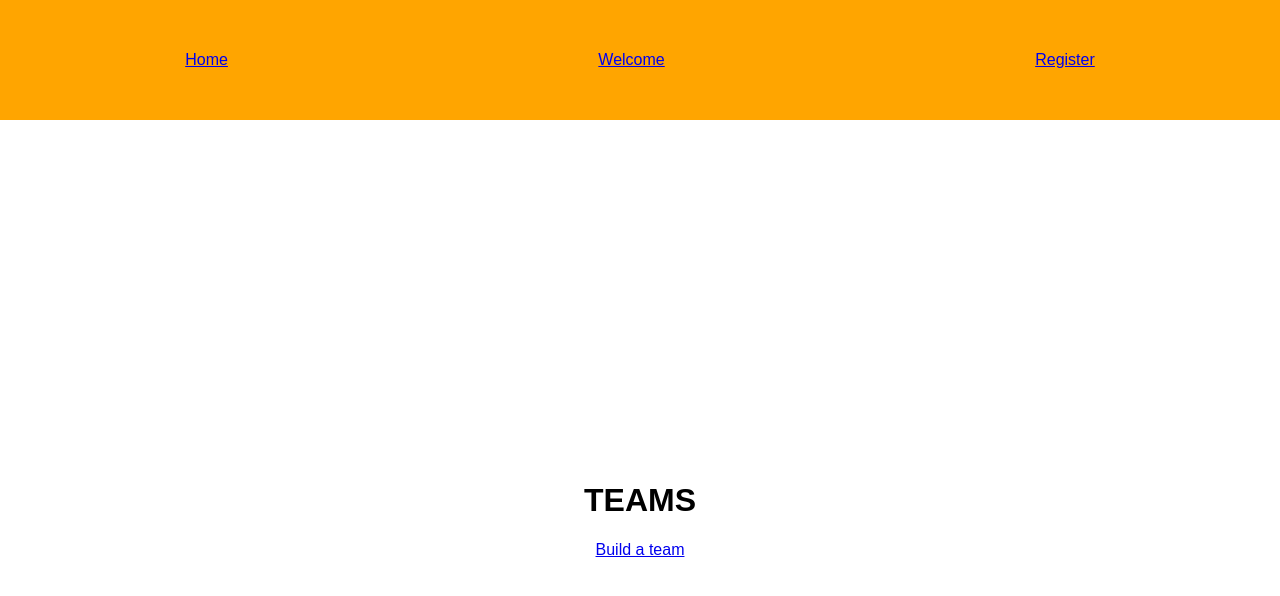
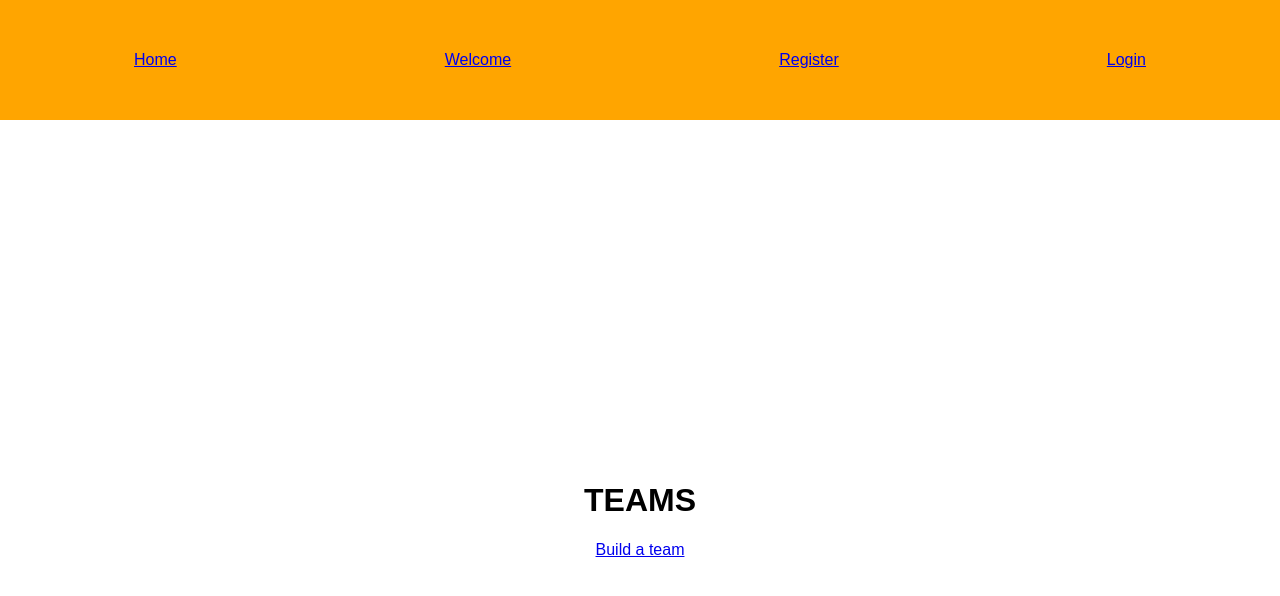
Before and after one commit to tylerjhevia/Teams, a React (Create React App) app: page / in a window 1280 px wide. Shown: the top 596 px of the page. Built offline with nearby package versions, Linux system fonts and the light colour scheme.

Commit message:
add NavLink for login page

```diff
--- a/src/App.tsx
+++ b/src/App.tsx
@@ -5,6 +5,7 @@ import Welcome from './Welcome/Welcome';
 import Home from './Home/Home';
 import Navigation from './Navigation/Navigation';
 import Register from './Register/Register';
+import Login from './Login/Login';
 
 class App extends React.Component<any, any> {
   render() {
@@ -14,6 +15,7 @@ class App extends React.Component<any, any> {
         <Route exact path="/" component={Welcome} />
         <Route exact path="/home" component={Home} />
         <Route exact path="/register" component={Register} />
+        <Route exact path="/Login" component={Login} />
       </div>
     );
   }
--- a/src/Navigation/Navigation.tsx
+++ b/src/Navigation/Navigation.tsx
@@ -15,6 +15,9 @@ const Navigation = () => {
         <NavLink to="/register" className="register-link">
           Register
         </NavLink>
+        <NavLink to="/login" className="login-link">
+          Login
+        </NavLink>
       </header>
     </div>
   );
```
